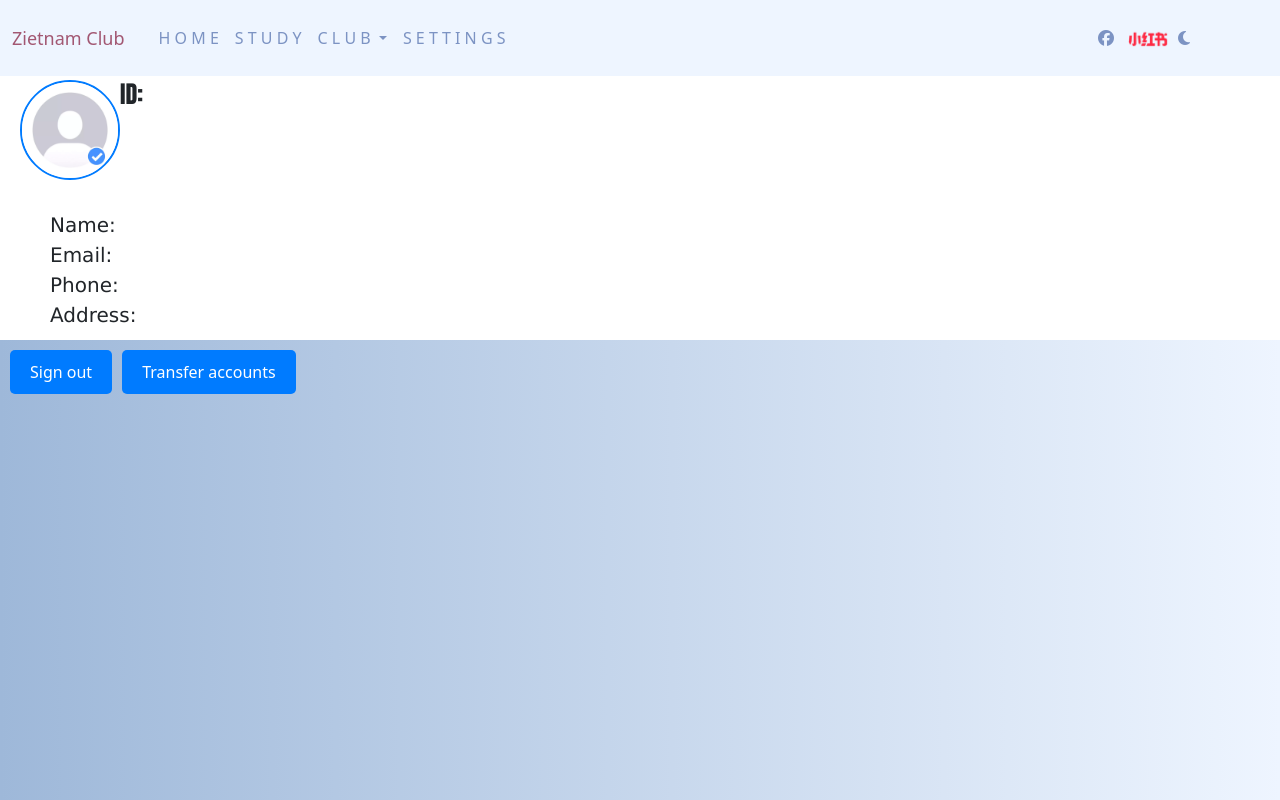
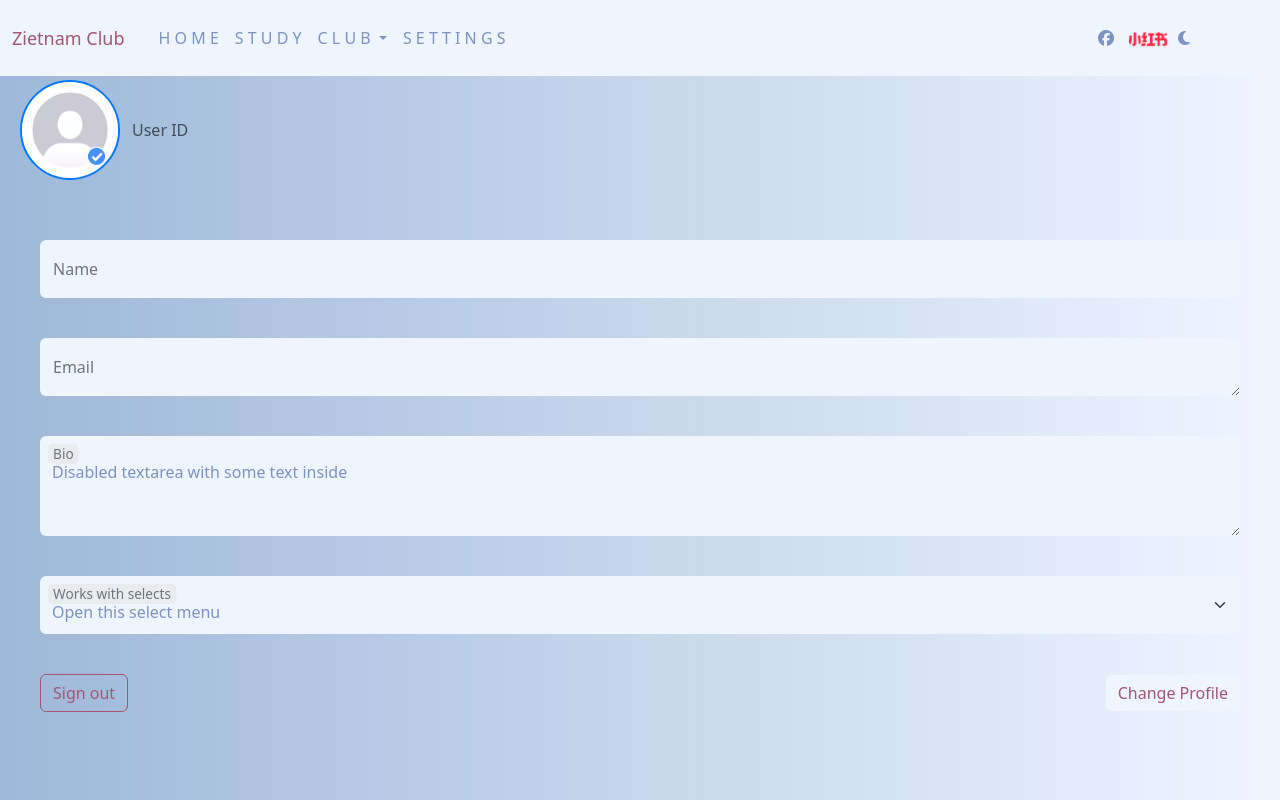
Before and after one commit to Torru20/zietnam_club_php, a PHP site: page /settings_page.php in a window 1280 px wide. Run offline with PHP 8.4, Linux system fonts and the light colour scheme; some libraries are stand-ins or nearby versions; some web fonts are replaced.

Commit message:
nhu_23/10_1
setting_page to bootstrap

```diff
--- a/css/settings.css
+++ b/css/settings.css
@@ -8,12 +8,10 @@ a{
 }
 .settings_container{
     padding: 20px;
-    background-color: white;
     display: flex;
     flex-direction: column;
     justify-content: space-between;
     width: 100vw;
-    height: 35vh;
 
 
 }
@@ -32,40 +30,62 @@ a{
     border: 2px solid #007BFF;
 
 }
-.settings_images_id h4{
-    font-family: Impact, Haettenschweiler, 'Arial Narrow Bold', sans-serif;
+#box-user-Id{
+    color: var(--secondary-color);
+    background-color: transparent;
+    border: transparent;
 }
-.settings_info_user{
-    padding:30px;
-    font-size: 20px;
-    margin-bottom: 20px;
-    font-family:'Lucida Sans', 'Lucida Sans Regular', 'Lucida Grande', 'Lucida Sans Unicode', Geneva, Verdana, sans-serif
+.form-floating{
+    margin: 40px;
 }
-.button {
-    display: inline-block;
-    padding: 10px 20px;
-    background-color: #007BFF;
-    color: white;
-    text-decoration: none;
-    border-radius: 5px;
-    font-size: 16px;
-    text-align: center;
-    transition: background-color 0.3s;
-    border-color:0.3s;
+#floatingInputDisabled {
+    color: var(--primary-color);
+    background-color: var(--surface-color);
+    border: var(--primary-color);
+}
+#floatingTextareaDisabled {
+    color: var(--primary-color);
+    background-color: var(--surface-color);
+    border: var(--primary-color);
+}
+#floatingTextarea2Disabled{
+    color: var(--primary-color);
+    background-color: var(--surface-color);
+    border: var(--primary-color);
+
+}
+#floatingTextarea2Disabled label {
+    color: var(--primary-color);
+    background-color: var(--surface-color);
+}
+#floatingSelectDisabled{
+    color: var(--primary-color);
+    background-color: var(--surface-color);
+    border: var(--primary-color);
+}
+.setting_btn{
+    margin: 40px;
+    align-items: center;
+    display: flex;
+    justify-content: space-between;
+}
+.btn-outline-primary{
+    color: var(--inverseprimary-color);
+    border-color: var(--inverseprimary-color);
+}
+.btn-outline-primary:hover{
+    color: var(--surface-color);
+    background-color: red;
+    border-color: red;
 }
 
-.button:hover {
-    background-color: #0056b3;
-    cursor: pointer;
+.btn-secondary{
+    color: var(--inverseprimary-color);
+    background-color: var(--surface-color);
+    border: var(--primary-color);
 }
-
-.settings_button {
-    margin: 10px;
+.btn-secondary:hover{
+    color: var(--surface-color);
+    background-color: var(--inverseprimary-color);
+    border: var(--inverseprimary-color);
 }
-.setting_btn{
-    display: flex;
-    justify-content:flex-start; /* Căn giữa theo chiều ngang */
-    flex-direction: row;
-    align-items: center; /* Căn giữa theo chiều dọc */
-
-}
--- a/pages/settings_page.php
+++ b/pages/settings_page.php
@@ -22,29 +22,36 @@
     <div class="settings_container">
         <div class="settings_images_id">
             <img src="../images/Hinhdaidien.jpg" alt="User Avatar">
-            <h4>ID:</h4>
+            <input id="box-user-Id" class="form-control" type="text" placeholder="User ID" aria-label="Disabled input example" disabled>
         </div>
+    </div>
 
+    <div class="form-floating mb-3">
+        <input type="email" class="form-control" id="floatingInputDisabled" placeholder="name@example.com" disabled>
+        <label for="floatingInputDisabled">Name</label>
+        </div>
+            <div class="form-floating mb-3">
+            <textarea class="form-control" placeholder="Leave a comment here" id="floatingTextareaDisabled" disabled></textarea>
+            <label for="floatingTextareaDisabled">Email</label>
+        </div>
+        <div class="form-floating mb-3">
+            <textarea class="form-control" placeholder="Leave a comment here" id="floatingTextarea2Disabled" style="height: 100px" disabled>Disabled textarea with some text inside</textarea>
+            <label for="floatingTextarea2Disabled">Bio</label>
+        </div>
+        <div class="form-floating">
+            <select class="form-select" id="floatingSelectDisabled" aria-label="Floating label disabled select example" disabled>
+                <option selected>Open this select menu</option>
+                <option value="1">One</option>
+                <option value="2">Two</option>
+                <option value="3">Three</option>
+            </select>
+        <label for="floatingSelectDisabled">Works with selects</label>
+    </div>
 
-            <div class="settings_info_user">
-                <p>
-                    Name:<br>
-                    Email:<br>
-                    Phone:<br>
-                    Address:
-                </p>
-            </div>
-
-
-     </div>
-     <div class="setting_btn">
-        <div class="settings_button">
-            <a href="login_page.php" class="button">Sign out</a>
-         </div>
-         <div class="settings_transfer">
-            <a href="login_page.php" class="button">Transfer accounts</a>
-        </div>
-     </div>
+    <div class="setting_btn">
+        <a class="btn btn-outline-primary" href="#" role="button">Sign out</a>
+        <button class="btn btn-secondary" type="submit">Change Profile</button>
+    </div>
 
     <script src="https://cdn.jsdelivr.net/npm/bootstrap@5.3.3/dist/js/bootstrap.bundle.min.js" integrity="sha384-YvpcrYf0tY3lHB60NNkmXc5s9fDVZLESaAA55NDzOxhy9GkcIdslK1eN7N6jIeHz" crossorigin="anonymous"></script>
 
```
